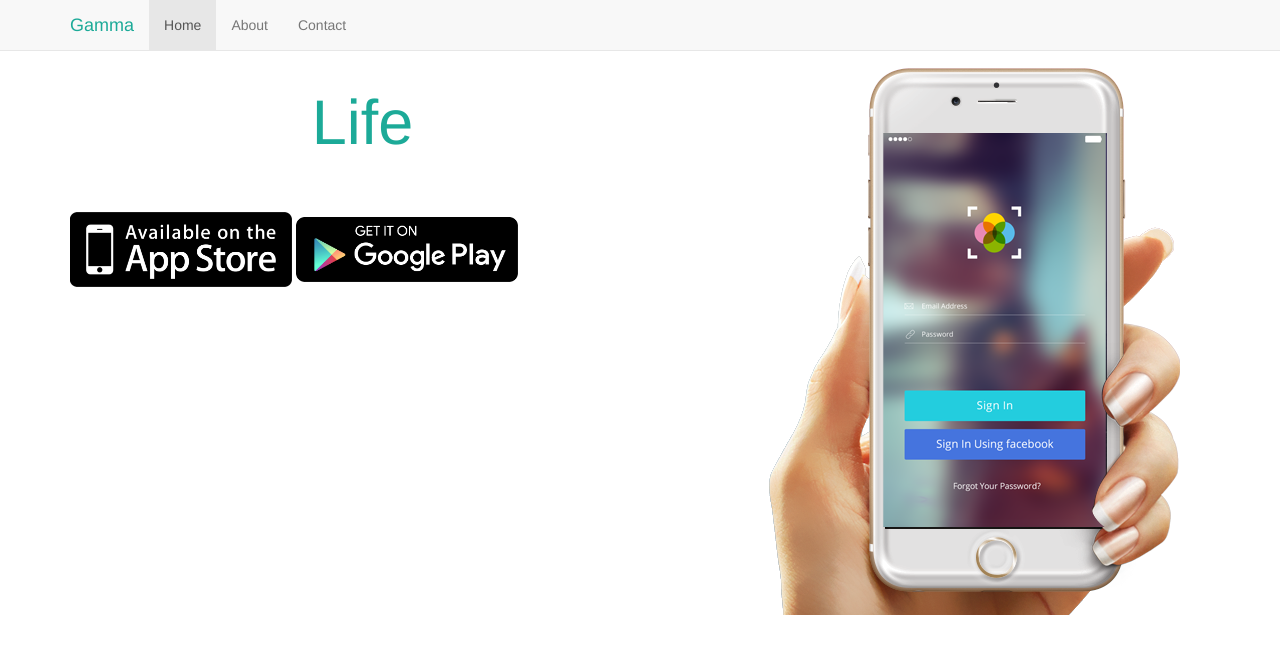
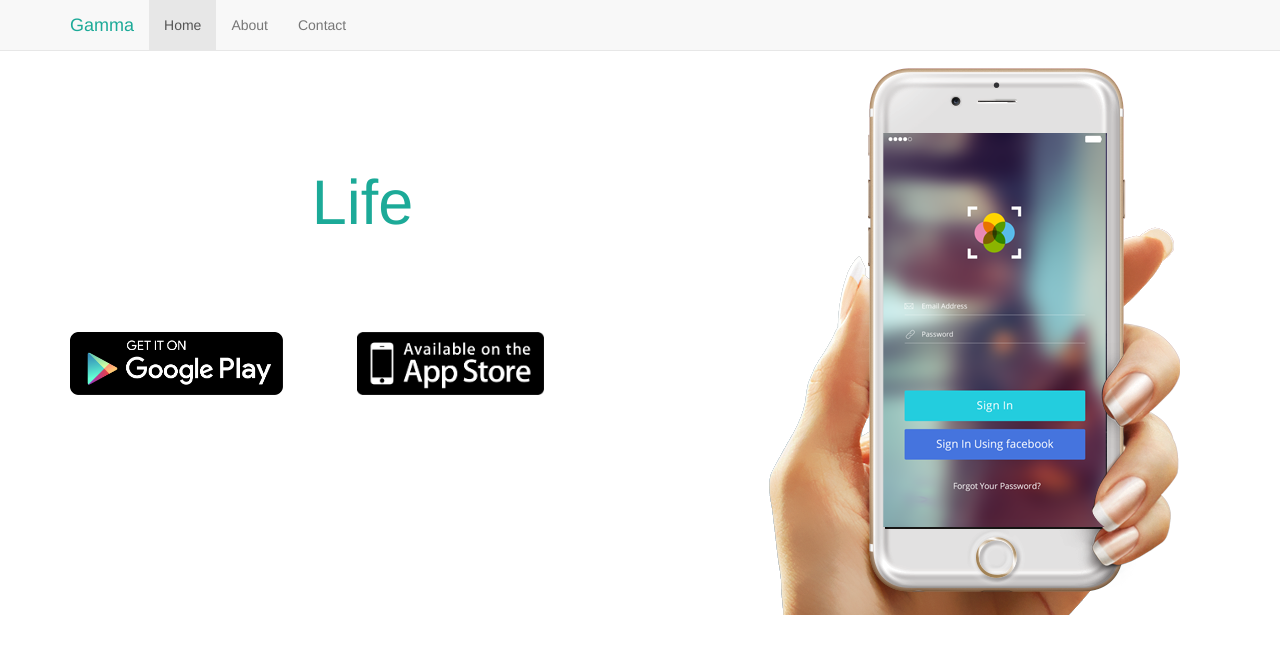
Before and after one commit to dengri/test-front, a plain HTML site: page index.html in a window 1280 px wide. Drawn offline with nearby package versions, Linux system fonts and the light colour scheme.

Commit message:
minor changes to jumbotron

```diff
--- a/index.html
+++ b/index.html
@@ -56,8 +56,8 @@
 						<sapan class="em-text">Life</sapan>
 					</h1>
 					<p>A fun and easy way to share the moments you live for</p>
+					<a href="#"><img class="app-btn" src="img/google.png" alt=""></a>
 					<a href="#"><img class="app-btn" src="img/appstore.png" alt=""></a>
-					<a href="#"><img class="app-btn" src="img/google.png" alt=""></a>
 				</div>
 				<div id="phone-hand" class="col-md-6 col-sm-12">
 					<a href="#"><img class="img-responsive" src="img/phone-hand.png" alt=""></a>
--- a/style.css
+++ b/style.css
@@ -12,8 +12,16 @@ body{
 	height:595px;
 }
 
+.jumbotron h1{
+	margin-top:100px;
+	font-size:4.5em;
+}
+
+
+
 .jumbotron .app-btn{
-	width:40%;
+	height:4.5em;
+	margin: 40px 5em 0 0;
 }
 
 .jumbotron #phone-hand{
```
